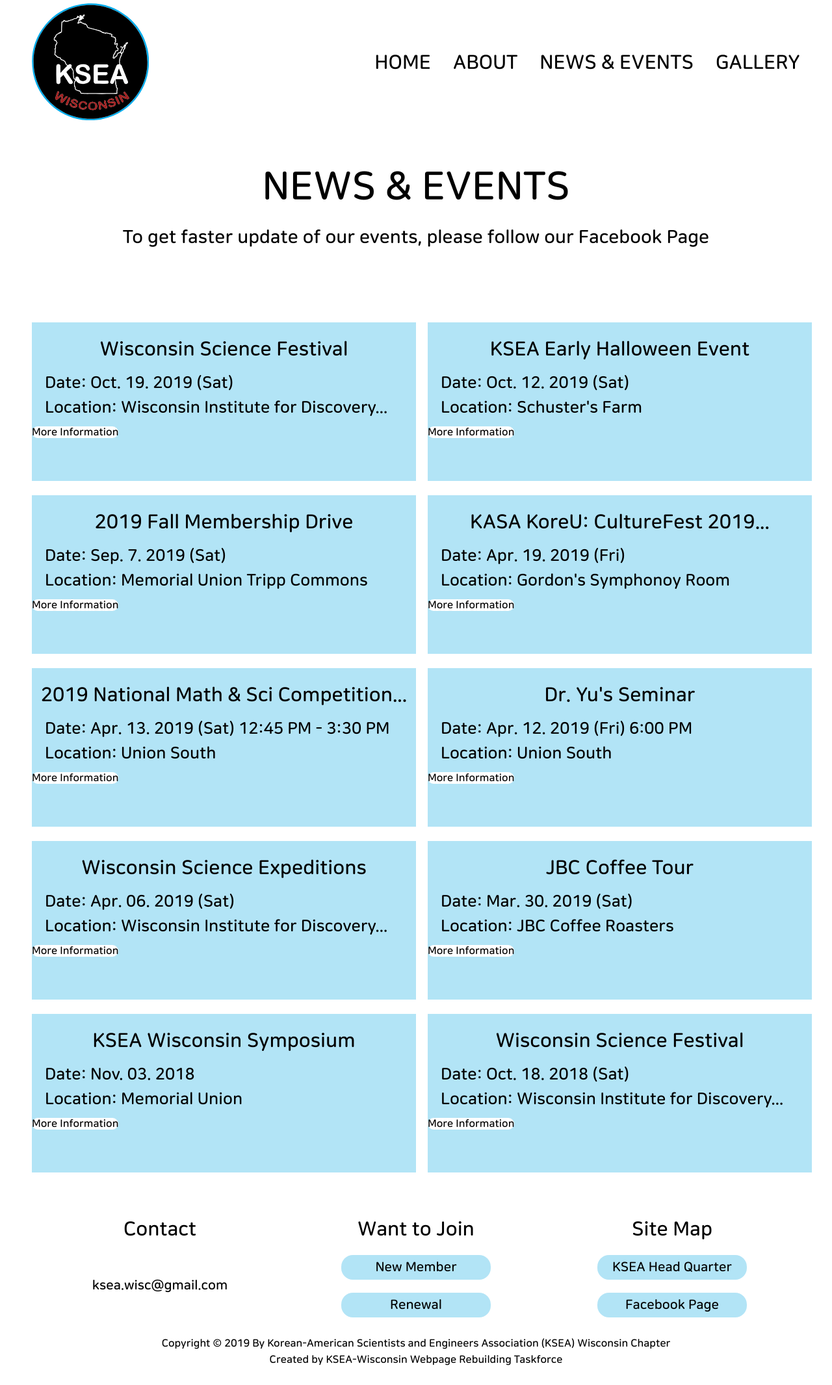
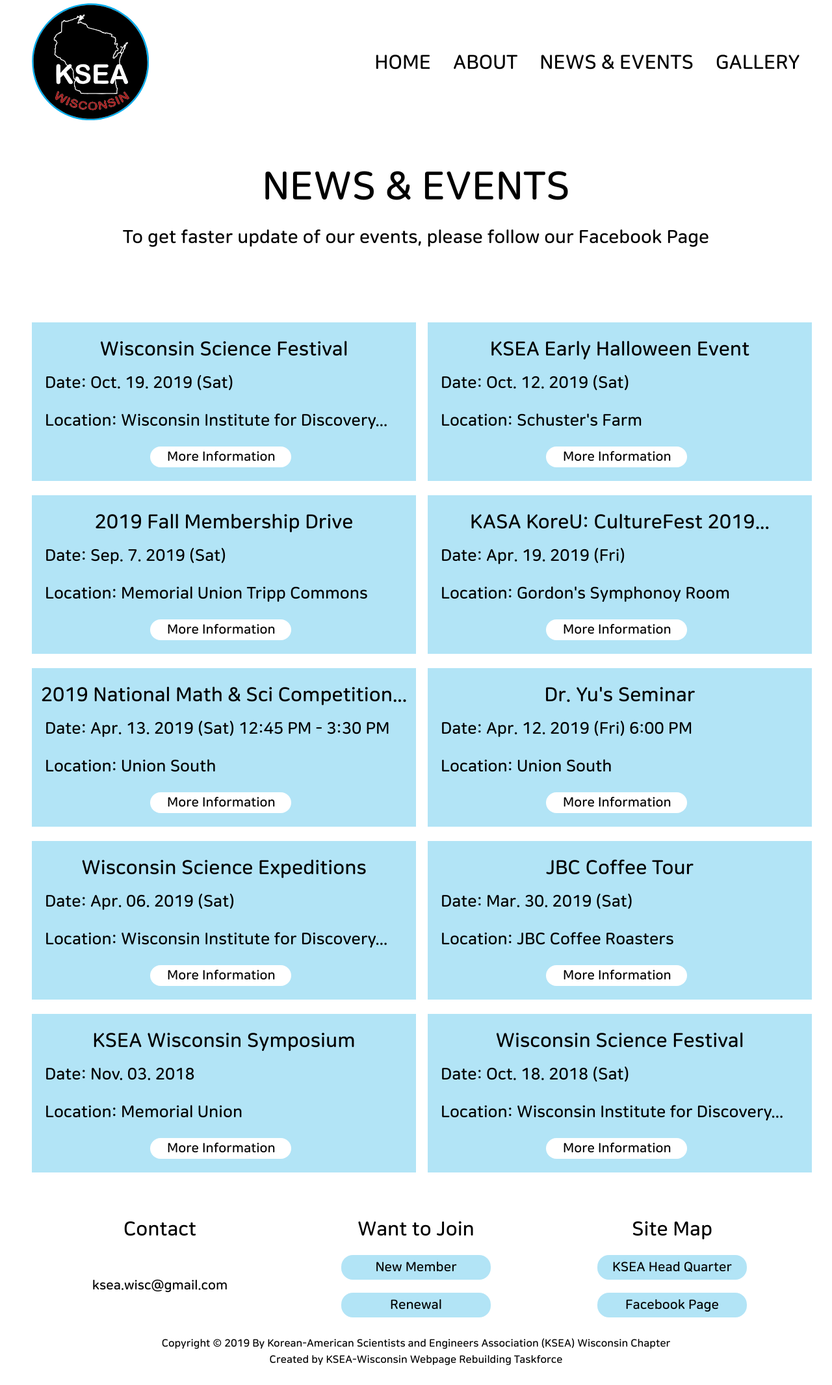
Before and after one commit to KSEAWisconsin/kseawisconsin.github.io, a Jekyll site: the page built from events.html, in a window 1280 px wide. Shown: the whole page at 65% size. Built offline with Jekyll 4.4.1, drawn with Linux system fonts in a browser that asks for light colours.

Commit message:
Finish NEWS & EVENTS Desktop

```diff
--- a/_sass/KSEAWeb.scss
+++ b/_sass/KSEAWeb.scss
@@ -299,6 +299,7 @@
 }
 
 .news_and_events {
+  //for Desktop NEWS & EVENTS
   font-weight: 700;
 
   a {
@@ -349,20 +350,25 @@
         .detail {
           margin-left: 20px;
           margin-top: 10px;
-          margin-bottom: 10px;
+          margin-bottom: 30px;
           font-size: 25px;
         }
 
         .round-button {
           text-align: center;
-          line-height: 27px;
-          margin: auto;
+          font-size: 20px;
+          margin-top: 30px;
+          margin-bottom: 29px;
+          margin-left: 182px;
+          padding-top: 5px;
+          padding-bottom: 5px;
+          padding-left: 26px;
+          padding-right: 24px;
           width: 218px;
           height: 36px;
           background-color: #ffffff;
           border-radius: 18px;
           color: #000000;
-          text-decoration: none;
         }
       }
     }
--- a/events.html
+++ b/events.html
@@ -29,7 +29,9 @@
                     <p class = "detail">Location: {{ item.location }}</p>
                     {% endif %}
                 </div>
-              <a href = "{{ site.baseurl }}{{ item.detail_url }}" target="_blank" class="round-button">More Information</a>
+                <div>
+                    <a href = "{{ site.baseurl }}{{ item.detail_url }}" target="_blank" class="round-button">More Information</a>
+                </div>
             </div>
           {% endfor %}
         </div>
```
